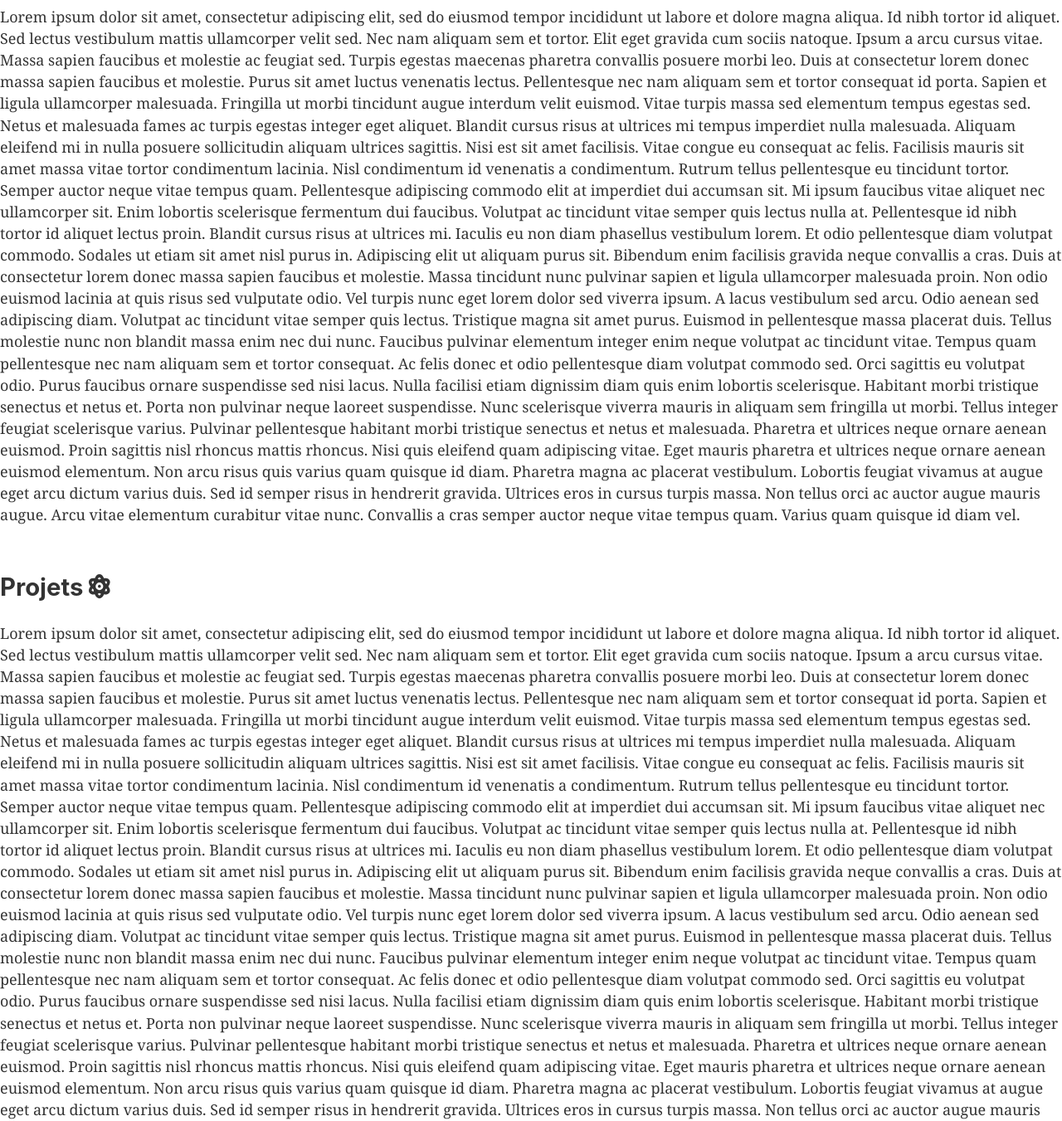
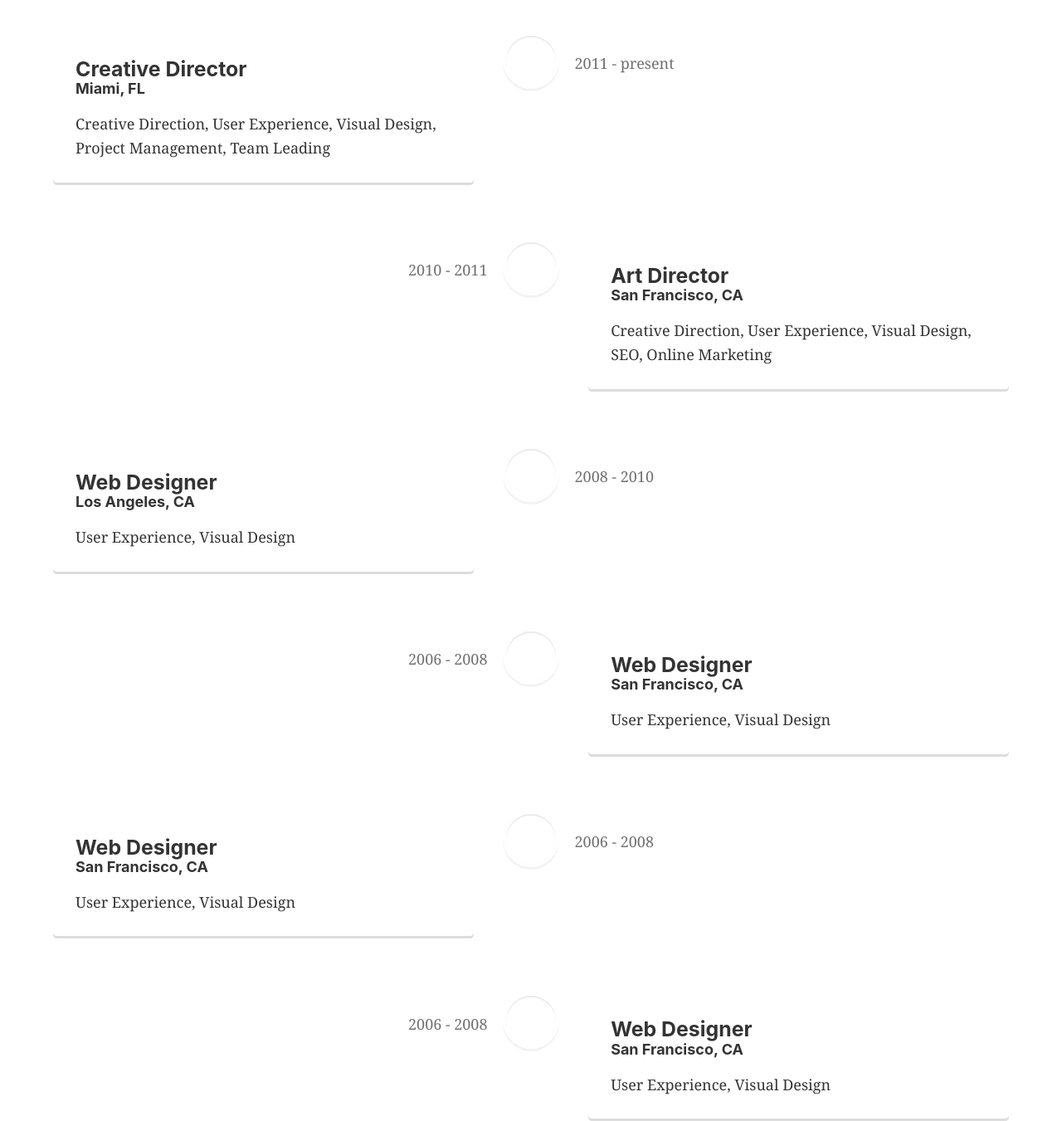
Before and after one commit to Lilimly/portfolio, a Gatsby site in the folder gatsby-portfolio/: page / in a window 1280 px wide. Shown: the part 820-2171 px from the top of the page at 83% size. Built offline with nearby package versions, Linux system fonts and the light colour scheme; Gatsby itself is replaced by a stand-in of ours.

Commit message:
vertical timeline

```diff
--- a/gatsby-portfolio/package.json
+++ b/gatsby-portfolio/package.json
@@ -29,7 +29,8 @@
     "react-bootstrap": "^1.4.0",
     "react-dom": "^16.12.0",
     "react-helmet": "^6.1.0",
-    "react-scroll": "^1.8.1"
+    "react-scroll": "^1.8.1",
+    "react-vertical-timeline-component": "^3.3.1"
   },
   "devDependencies": {
     "prettier": "2.1.2"
--- a/gatsby-portfolio/src/pages/index.js
+++ b/gatsby-portfolio/src/pages/index.js
@@ -1,9 +1,11 @@
 import React from "react";
+import { VerticalTimeline, VerticalTimelineElement }  from 'react-vertical-timeline-component';
+import 'react-vertical-timeline-component/style.min.css';
 import { Link } from "react-scroll";
 import Layout from "../components/layout";
 import SEO from "../components/seo";
 import Section from "../components/section";
-import Button from "../components/Button"
+import Button from "../components/Button";
 import {
   faAtom
 } from '@fortawesome/free-solid-svg-icons';
@@ -53,15 +55,71 @@ const IndexPage = () => (
         </div>
       </div>
     </div>
-    <Section
-      title="A propos"
-      subtitle="Lorem ipsum dolor sit amet, consectetur adipiscing elit, sed do eiusmod tempor incididunt ut labore et dolore magna aliqua. Id nibh tortor id aliquet. Sed lectus vestibulum mattis ullamcorper velit sed. Nec nam aliquam sem et tortor. Elit eget gravida cum sociis natoque. Ipsum a arcu cursus vitae. Massa sapien faucibus et molestie ac feugiat sed. Turpis egestas maecenas pharetra convallis posuere morbi leo. Duis at consectetur lorem donec massa sapien faucibus et molestie. Purus sit amet luctus venenatis lectus. Pellentesque nec nam aliquam sem et tortor consequat id porta. Sapien et ligula ullamcorper malesuada. Fringilla ut morbi tincidunt augue interdum velit euismod. Vitae turpis massa sed elementum tempus egestas sed. Netus et malesuada fames ac turpis egestas integer eget aliquet. Blandit cursus risus at ultrices mi tempus imperdiet nulla malesuada. Aliquam eleifend mi in nulla posuere sollicitudin aliquam ultrices sagittis.
-      Nisi est sit amet facilisis. Vitae congue eu consequat ac felis. Facilisis mauris sit amet massa vitae tortor condimentum lacinia. Nisl condimentum id venenatis a condimentum. Rutrum tellus pellentesque eu tincidunt tortor. Semper auctor neque vitae tempus quam. Pellentesque adipiscing commodo elit at imperdiet dui accumsan sit. Mi ipsum faucibus vitae aliquet nec ullamcorper sit. Enim lobortis scelerisque fermentum dui faucibus. Volutpat ac tincidunt vitae semper quis lectus nulla at.
-      Pellentesque id nibh tortor id aliquet lectus proin. Blandit cursus risus at ultrices mi. Iaculis eu non diam phasellus vestibulum lorem. Et odio pellentesque diam volutpat commodo. Sodales ut etiam sit amet nisl purus in. Adipiscing elit ut aliquam purus sit. Bibendum enim facilisis gravida neque convallis a cras. Duis at consectetur lorem donec massa sapien faucibus et molestie. Massa tincidunt nunc pulvinar sapien et ligula ullamcorper malesuada proin. Non odio euismod lacinia at quis risus sed vulputate odio. Vel turpis nunc eget lorem dolor sed viverra ipsum. A lacus vestibulum sed arcu.
-      Odio aenean sed adipiscing diam. Volutpat ac tincidunt vitae semper quis lectus. Tristique magna sit amet purus. Euismod in pellentesque massa placerat duis. Tellus molestie nunc non blandit massa enim nec dui nunc. Faucibus pulvinar elementum integer enim neque volutpat ac tincidunt vitae. Tempus quam pellentesque nec nam aliquam sem et tortor consequat. Ac felis donec et odio pellentesque diam volutpat commodo sed. Orci sagittis eu volutpat odio. Purus faucibus ornare suspendisse sed nisi lacus. Nulla facilisi etiam dignissim diam quis enim lobortis scelerisque. Habitant morbi tristique senectus et netus et. Porta non pulvinar neque laoreet suspendisse. Nunc scelerisque viverra mauris in aliquam sem fringilla ut morbi. Tellus integer feugiat scelerisque varius. Pulvinar pellentesque habitant morbi tristique senectus et netus et malesuada. Pharetra et ultrices neque ornare aenean euismod. Proin sagittis nisl rhoncus mattis rhoncus.
-      Nisi quis eleifend quam adipiscing vitae. Eget mauris pharetra et ultrices neque ornare aenean euismod elementum. Non arcu risus quis varius quam quisque id diam. Pharetra magna ac placerat vestibulum. Lobortis feugiat vivamus at augue eget arcu dictum varius duis. Sed id semper risus in hendrerit gravida. Ultrices eros in cursus turpis massa. Non tellus orci ac auctor augue mauris augue. Arcu vitae elementum curabitur vitae nunc. Convallis a cras semper auctor neque vitae tempus quam. Varius quam quisque id diam vel."
-      id="section1"
-    />
+    <div className="section" id="section1">
+      <h2>A propos</h2>
+      <VerticalTimeline>
+        <VerticalTimelineElement
+          className="vertical-timeline-element--work"
+          date="2011 - present"
+        >
+            <h3 className="vertical-timeline-element-title">Creative Director</h3>
+            <h4 className="vertical-timeline-element-subtitle">Miami, FL</h4>
+            <p>
+              Creative Direction, User Experience, Visual Design, Project Management, Team Leading
+            </p>
+        </VerticalTimelineElement>
+        <VerticalTimelineElement
+          className="vertical-timeline-element--work"
+          date="2010 - 2011"
+        >
+            <h3 className="vertical-timeline-element-title">Art Director</h3>
+            <h4 className="vertical-timeline-element-subtitle">San Francisco, CA</h4>
+            <p>
+              Creative Direction, User Experience, Visual Design, SEO, Online Marketing
+            </p>
+        </VerticalTimelineElement>
+        <VerticalTimelineElement
+          className="vertical-timeline-element--work"
+          date="2008 - 2010"
+        >
+            <h3 className="vertical-timeline-element-title">Web Designer</h3>
+            <h4 className="vertical-timeline-element-subtitle">Los Angeles, CA</h4>
+            <p>
+              User Experience, Visual Design
+            </p>
+        </VerticalTimelineElement>
+        <VerticalTimelineElement
+          className="vertical-timeline-element--work"
+          date="2006 - 2008"
+        >
+            <h3 className="vertical-timeline-element-title">Web Designer</h3>
+            <h4 className="vertical-timeline-element-subtitle">San Francisco, CA</h4>
+            <p>
+              User Experience, Visual Design
+            </p>
+        </VerticalTimelineElement>
+        <VerticalTimelineElement
+          className="vertical-timeline-element--work"
+          date="2006 - 2008"
+        >
+            <h3 className="vertical-timeline-element-title">Web Designer</h3>
+            <h4 className="vertical-timeline-element-subtitle">San Francisco, CA</h4>
+            <p>
+              User Experience, Visual Design
+            </p>
+        </VerticalTimelineElement>
+        <VerticalTimelineElement
+          className="vertical-timeline-element--work"
+          date="2006 - 2008"
+        >
+            <h3 className="vertical-timeline-element-title">Web Designer</h3>
+            <h4 className="vertical-timeline-element-subtitle">San Francisco, CA</h4>
+            <p>
+              User Experience, Visual Design
+            </p>
+        </VerticalTimelineElement>
+      </VerticalTimeline>
+    </div>
     <Section
       title="Projets"
       icon={faAtom}
--- a/gatsby-portfolio/src/scss/index.scss
+++ b/gatsby-portfolio/src/scss/index.scss
@@ -131,6 +131,33 @@ nav {
     h2 {
       font-family: 'Comfortaa', cursive;
       color: $primary_color;
+    }
+    .vertical-timeline-element--work {
+      .vertical-timeline-element-content {
+        box-shadow: $box_shadow;
+        border: 2px solid $primary-color;
+        background-color: $body-color;
+        .vertical-timeline-element-content-arrow {
+          border-right: 7px solid  #ee738b;
+        }
+        .vertical-timeline-element-title {
+          font-family: 'Comfortaa', cursive;
+          color: $primary_color;
+        }
+        .vertical-timeline-element-subtitle {
+          font-family: 'Comfortaa', cursive;
+          color: $primary-color;
+          margin-top: 0.2em;
+        }
+        p {
+          color: $text-color;
+        }
+      }
+      .vertical-timeline-element-icon {
+        box-shadow: $box-shadow;
+        border: 3px solid $body-color;
+        background-color: $primary-color;
+      }
     }
   }
   #section2 {
--- a/gatsby-portfolio/src/scss/utils/_mixins.scss
+++ b/gatsby-portfolio/src/scss/utils/_mixins.scss
@@ -49,12 +49,12 @@
 // paramètres boutons validation animation zoom
 @mixin submit {
     width: auto;
-    border-radius: 25px;
+    border-radius: 30px;
     border: 2px solid $text-color;
     box-shadow: $box_shadow;
     background-color: $primary_color;
-    font-size: 0.8em;
-    padding: 10px;
+    font-size: 0.9em;
+    padding: 12px;
     transform: scale(1);
     transition: transform 300ms ease-in-out;
     a {
```
Also changed, not shown: gatsby-portfolio/src/css/index.css, 2 other files.
